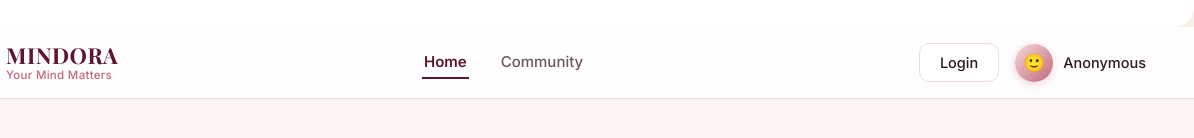
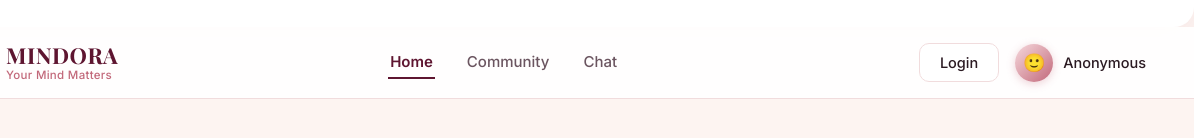
Before and after one commit to Shreyaa1791/Mindora, a website: page public/index.html in a window 1280 px wide. Shown: the part 564-702 px from the top of the page, 86-1280 px from the left. Drawn offline with nearby package versions, Linux system fonts and the light colour scheme.

Commit message:
index.html

```diff
--- a/public/index.html
+++ b/public/index.html
@@ -546,6 +546,7 @@
 <ul class="nav-links" id="navLinks">
   <li><button class="nav-btn active" data-page="home">Home</button></li>
   <li><button class="nav-btn" data-page="community">Community</button></li>
+  <li><button class="nav-btn" data-page="chat" onclick="goTo('chat'); loadUserChat();">Chat</button></li>
   <li><button class="nav-btn" data-page="dashboard" id="navDashboard">🛡️ Staff Portal</button></li>
 </ul>
   <div class="nav-right">
```
